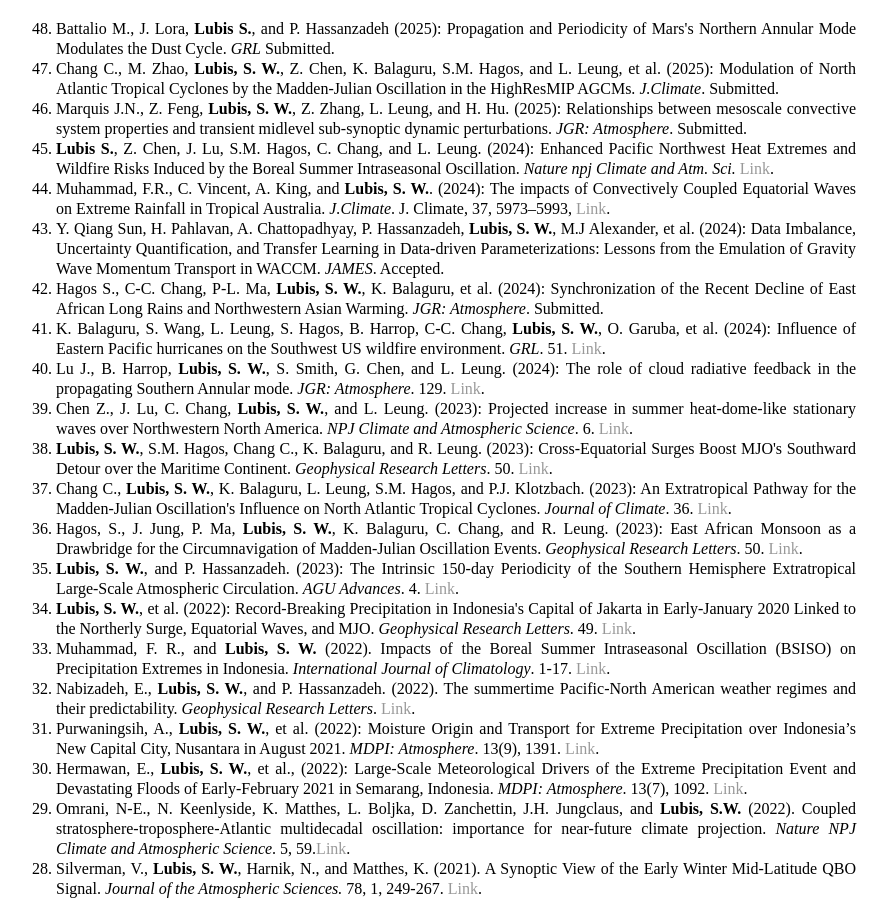
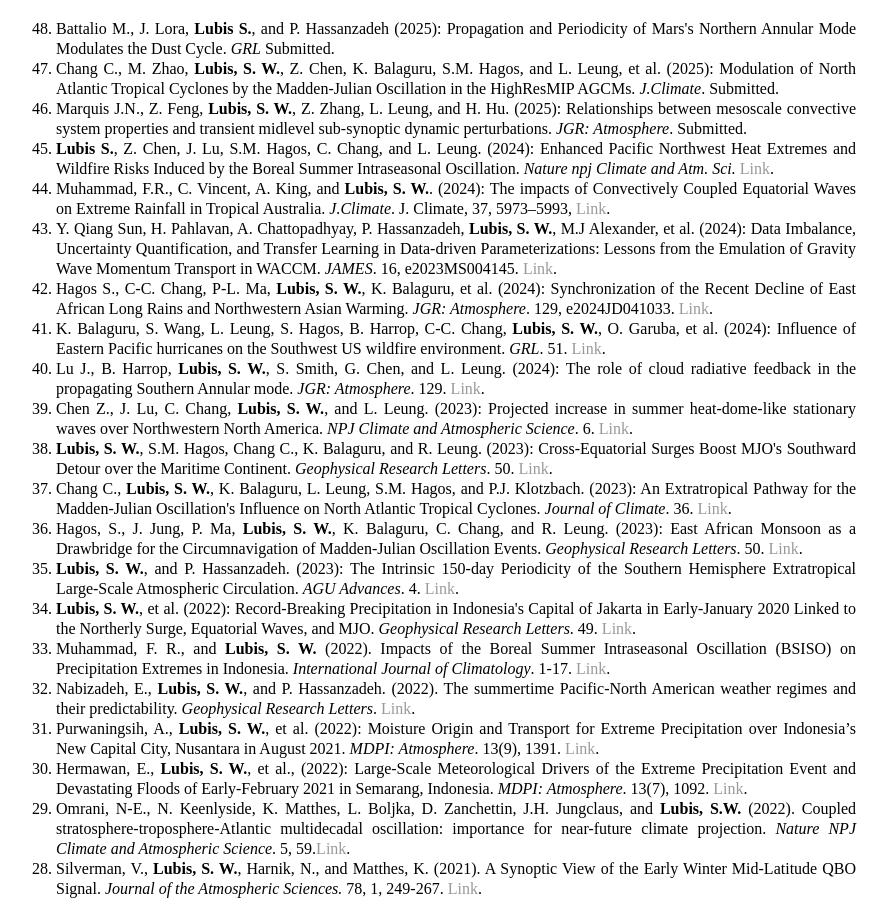
Before and after one commit to sandrolubis/sandrolubis.github.io, a Jekyll site: the page built from publication/index.html, in a window 1280 px wide and 900 px high, scrolled down 309 px. Shown: the whole window, without its empty margins (332-1219 px from the left). Built offline with Jekyll 4.4.1, drawn with Linux system fonts in a browser that asks for light colours.

Commit message:
Update index.html

```diff
--- a/publication/index.html
+++ b/publication/index.html
@@ -10,10 +10,10 @@
 		<li> Battalio M., J. Lora,  <b>Lubis S.</b>, and P. Hassanzadeh (2025): Propagation and Periodicity of Mars's Northern Annular Mode Modulates the Dust Cycle. <i>GRL</i> Submitted.</li>
 		<li> Chang C., M. Zhao, <b>Lubis, S. W.</b>, Z. Chen, K. Balaguru, S.M. Hagos, and L. Leung, et al. (2025): Modulation of North Atlantic Tropical Cyclones by the Madden-Julian Oscillation in the HighResMIP AGCMs. <i>J.Climate</i>. Submitted.</li>
 		<li> Marquis J.N., Z. Feng, <b>Lubis, S. W.</b>, Z. Zhang, L. Leung, and H. Hu. (2025): Relationships between mesoscale convective system properties and transient midlevel sub-synoptic dynamic perturbations. <i>JGR: Atmosphere</i>. Submitted.</li>
-		<li> <b>Lubis S.</b>, Z. Chen, J. Lu, S.M. Hagos, C. Chang, and L. Leung. (2024): Enhanced Pacific Northwest Heat Extremes and Wildfire Risks Induced by the Boreal Summer Intraseasonal Oscillation. <i>Nature npj Climate and Atm. Sci.</i> <a href="10.1038/s41612-024-00766-3">Link</a>.</li>
+		<li> <b>Lubis S.</b>, Z. Chen, J. Lu, S.M. Hagos, C. Chang, and L. Leung. (2024): Enhanced Pacific Northwest Heat Extremes and Wildfire Risks Induced by the Boreal Summer Intraseasonal Oscillation. <i>Nature npj Climate and Atm. Sci.</i> <a href="https://www.nature.com/articles/s41612-024-00766-3">Link</a>.</li>
                 <li> Muhammad, F.R., C. Vincent, A. King, and <b>Lubis, S. W.</b>. (2024): The impacts of Convectively Coupled Equatorial Waves on Extreme Rainfall in Tropical Australia. <i>J.Climate</i>. J. Climate, 37, 5973–5993, <a href="https://doi.org/10.1175/JCLI-D-24-0042.1">Link</a>.</li>
-		<li> Y. Qiang Sun, H. Pahlavan, A. Chattopadhyay, P. Hassanzadeh, <b>Lubis, S. W.</b>, M.J Alexander, et al. (2024): Data Imbalance, Uncertainty Quantification, and Transfer Learning in Data-driven Parameterizations: Lessons from the Emulation of Gravity Wave Momentum Transport in WACCM. <i>JAMES</i>. Accepted.</li>
-		<li> Hagos S., C-C. Chang, P-L. Ma, <b>Lubis, S. W.</b>, K. Balaguru, et al. (2024): Synchronization of the Recent Decline of East African Long Rains and Northwestern Asian Warming. <i>JGR: Atmosphere</i>. Submitted.</li>
+		<li> Y. Qiang Sun, H. Pahlavan, A. Chattopadhyay, P. Hassanzadeh, <b>Lubis, S. W.</b>, M.J Alexander, et al. (2024): Data Imbalance, Uncertainty Quantification, and Transfer Learning in Data-driven Parameterizations: Lessons from the Emulation of Gravity Wave Momentum Transport in WACCM. <i>JAMES</i>. 16, e2023MS004145. <a href="https://doi.org/10.1029/2023MS004145">Link</a>.</li>
+		<li> Hagos S., C-C. Chang, P-L. Ma, <b>Lubis, S. W.</b>, K. Balaguru, et al. (2024): Synchronization of the Recent Decline of East African Long Rains and Northwestern Asian Warming. <i>JGR: Atmosphere</i>. 129, e2024JD041033. <a href="https://doi.org/10.1029/2024JD041033">Link</a>.</li>
 		<li> K. Balaguru, S. Wang, L. Leung, S. Hagos, B. Harrop, C-C. Chang, <b>Lubis, S. W.</b>, O. Garuba, et al. (2024): Influence of Eastern Pacific hurricanes on the Southwest US wildfire environment. <i>GRL</i>. 51. <a href="https://doi.org/10.1029/2023GL106774">Link</a>.</li>
 		<li> Lu J., B. Harrop, <b>Lubis, S. W.</b>, S. Smith, G. Chen, and L. Leung. (2024): The role of cloud radiative feedback in the propagating Southern Annular mode. <i>JGR: Atmosphere</i>. 129. <a href="https://doi.org/10.1029/2023JD040428">Link</a>.</li>
 		<li> Chen Z., J. Lu, C. Chang, <b>Lubis, S. W.</b>, and L. Leung. (2023): Projected increase in summer heat-dome-like stationary waves over Northwestern North America. <i>NPJ Climate and Atmospheric Science</i>. 6. <a href="https://doi.org/10.1038/s41612-023-00511-2">Link</a>.</li>
```
